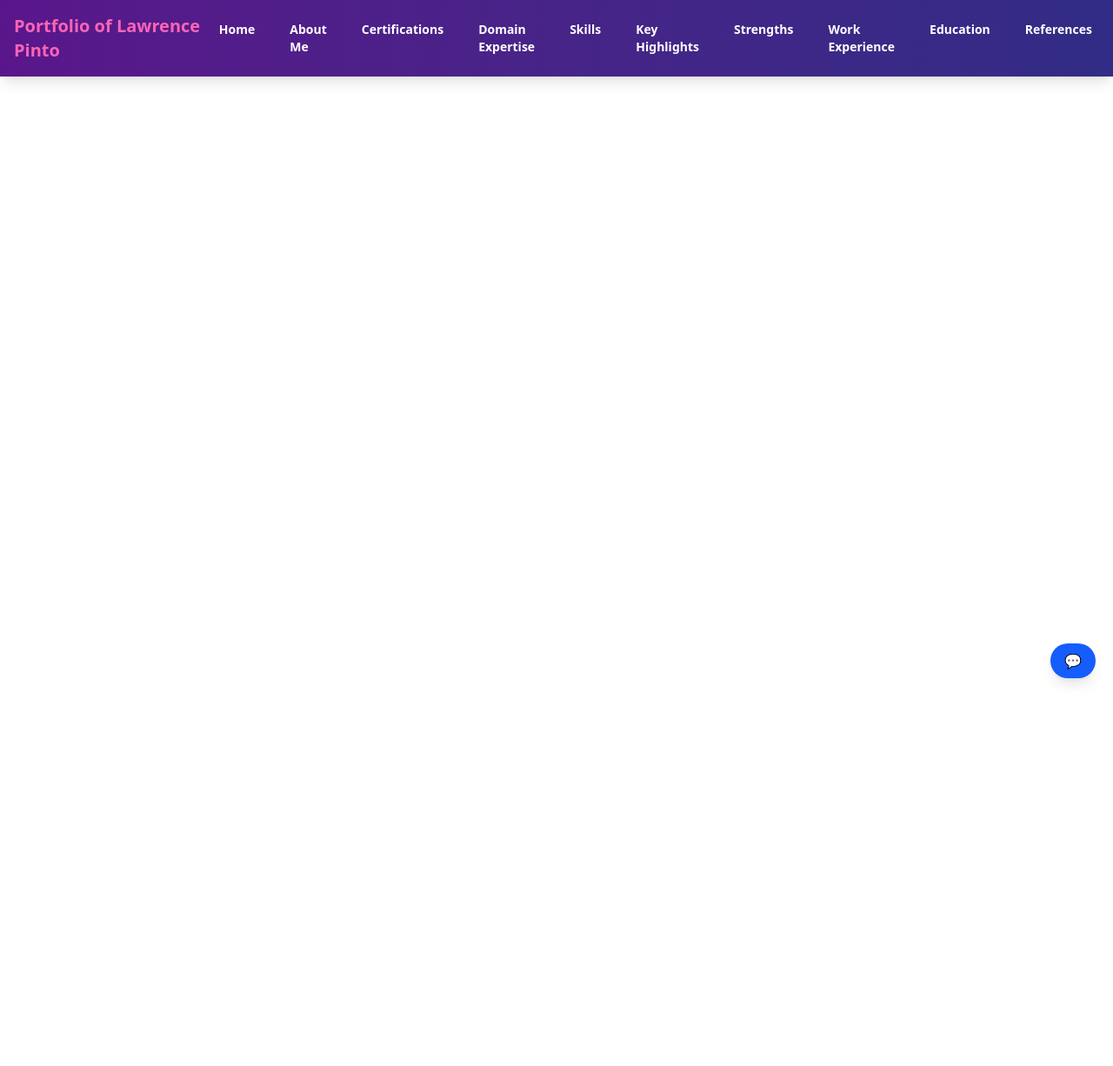
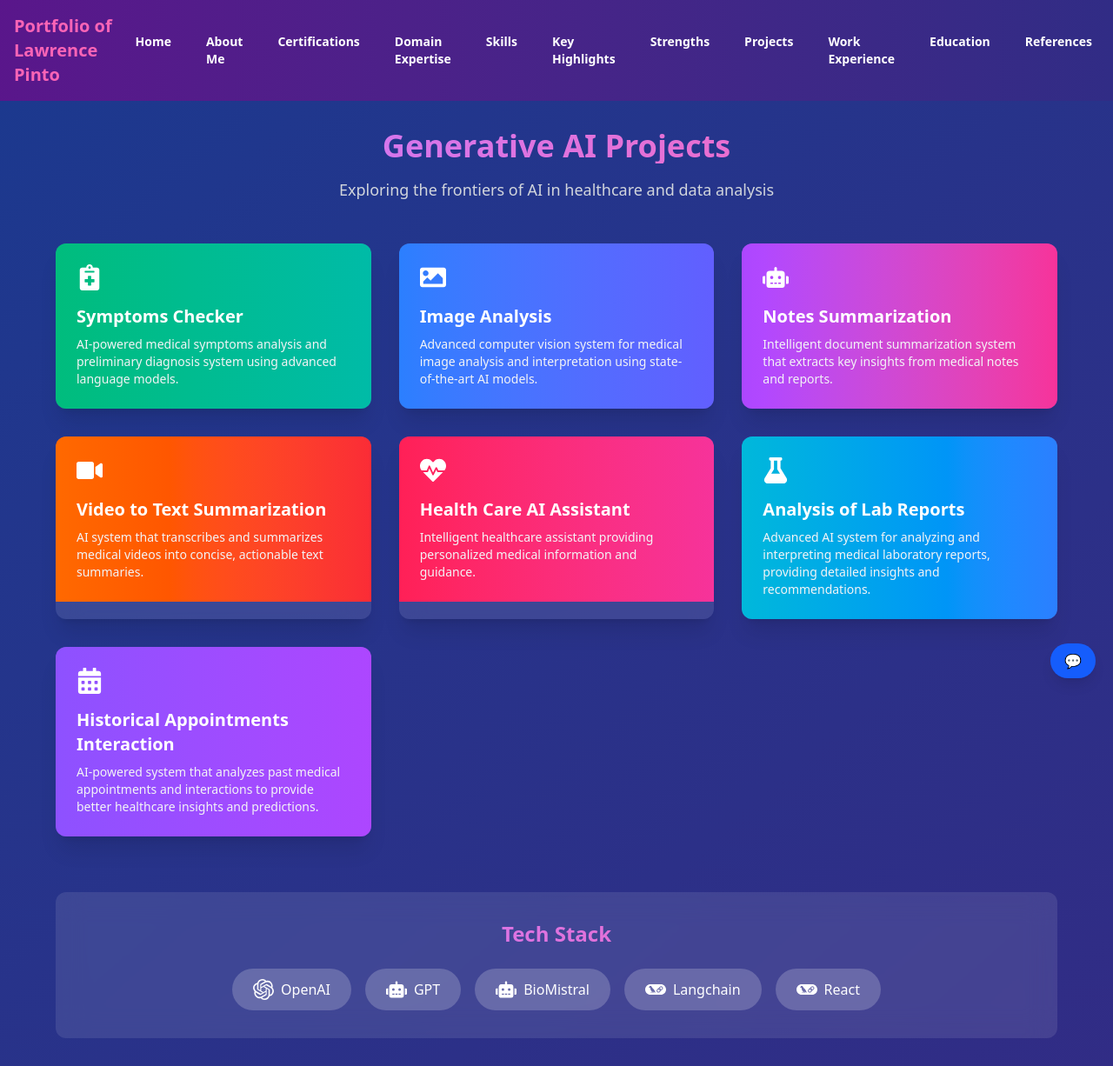
Before and after one commit to lpintoamsys/latestportfolio, a React (Vite) app: page /projects in a window 1280 px wide. Shown: the whole page at 87% size. Before the commit the page ends 800 px from the top, so only its background shows below. Built offline with nearby package versions, Linux system fonts and the light colour scheme.

Commit message:
Removed .env from tracking

```diff
--- a/src/App.jsx
+++ b/src/App.jsx
@@ -7,6 +7,7 @@ import DomainExpertise from "./pages/DomainExpertise";
 import Skills from "./pages/Skills";
 import KeyHighlights from "./pages/KeyHighlights";
 import Strenghts from "./pages/Strengths";
+import Projects from "./pages/Projects";
 import WorkExperience from "./pages/WorkExperience";
 import Educations from "./pages/Educations";
 import References from "./pages/References";
@@ -27,6 +28,7 @@ export default function App() {
           <Route path="/skills" element={<Skills />} />
           <Route path="/highlights" element={<KeyHighlights />}/>
           <Route path="/strengths" element={<Strenghts />}/>
+          <Route path="/projects" element={<Projects />} />
           <Route path="/experience" element={<WorkExperience />} />
           <Route path="/education" element={<Educations />} />
           <Route path="/references" element={<References />} />
--- a/src/components/Navbar.jsx
+++ b/src/components/Navbar.jsx
@@ -127,6 +127,20 @@ export default function Navbar() {
               Strengths
             </NavLink>
           </li>
+
+          <li>
+            <NavLink
+              to="/projects"
+              className={({ isActive }) =>
+                `block lg:inline-block text-white hover:text-pink-400 transition-colors p-2 ${
+                  isActive ? "text-pink-400 font-bold" : ""
+                }`
+              }
+            >
+              Projects
+            </NavLink>
+          </li>
+
           <li>
             <NavLink
               to="/experience"
--- /dev/null
+++ b/src/pages/Projects.jsx
@@ -0,0 +1,143 @@
+import React from 'react';
+import { motion } from 'framer-motion';
+import { FaRobot, FaImage, FaNotesMedical, FaVideo, FaHeartbeat, FaFlask, FaCalendarAlt } from 'react-icons/fa';
+import { SiOpenai, SiLangchain } from 'react-icons/si';
+
+const containerVariants = {
+  hidden: { opacity: 0 },
+  visible: {
+    opacity: 1,
+    transition: {
+      staggerChildren: 0.2,
+    },
+  },
+};
+
+const itemVariants = {
+  hidden: { opacity: 0, y: 20 },
+  visible: { opacity: 1, y: 0 },
+};
+
+const projects = [
+  {
+    title: 'Symptoms Checker',
+    description: 'AI-powered medical symptoms analysis and preliminary diagnosis system using advanced language models.',
+    icon: FaNotesMedical,
+    color: 'from-emerald-500 to-teal-500',
+  },
+  {
+    title: 'Image Analysis',
+    description: 'Advanced computer vision system for medical image analysis and interpretation using state-of-the-art AI models.',
+    icon: FaImage,
+    color: 'from-blue-500 to-indigo-500',
+  },
+  {
+    title: 'Notes Summarization',
+    description: 'Intelligent document summarization system that extracts key insights from medical notes and reports.',
+    icon: FaRobot,
+    color: 'from-purple-500 to-pink-500',
+  },
+  {
+    title: 'Video to Text Summarization',
+    description: 'AI system that transcribes and summarizes medical videos into concise, actionable text summaries.',
+    icon: FaVideo,
+    color: 'from-orange-500 to-red-500',
+  },
+  {
+    title: 'Health Care AI Assistant',
+    description: 'Intelligent healthcare assistant providing personalized medical information and guidance.',
+    icon: FaHeartbeat,
+    color: 'from-rose-500 to-pink-500',
+  },
+  {
+    title: 'Analysis of Lab Reports',
+    description: 'Advanced AI system for analyzing and interpreting medical laboratory reports, providing detailed insights and recommendations.',
+    icon: FaFlask,
+    color: 'from-cyan-500 to-blue-500',
+  },
+  {
+    title: 'Historical Appointments Interaction',
+    description: 'AI-powered system that analyzes past medical appointments and interactions to provide better healthcare insights and predictions.',
+    icon: FaCalendarAlt,
+    color: 'from-violet-500 to-purple-500',
+  },
+];
+
+export default function Projects() {
+  return (
+    <div className="min-h-screen bg-gradient-to-br from-blue-900 to-indigo-900 text-white p-8">
+      <motion.div
+        className="max-w-6xl mx-auto"
+        variants={containerVariants}
+        initial="hidden"
+        animate="visible"
+      >
+        {/* Header */}
+        <motion.div
+          className="text-center mb-12"
+          variants={itemVariants}
+        >
+          <h1 className="text-4xl font-bold bg-clip-text text-transparent bg-gradient-to-r from-purple-400 to-pink-400 mb-4">
+            Generative AI Projects
+          </h1>
+          <p className="text-gray-300 text-lg">
+            Exploring the frontiers of AI in healthcare and data analysis
+          </p>
+        </motion.div>
+
+        {/* Projects Grid */}
+        <motion.div className="grid grid-cols-1 md:grid-cols-2 lg:grid-cols-3 gap-8">
+          {projects.map((project, index) => (
+            <motion.div
+              key={index}
+              variants={itemVariants}
+              whileHover={{ scale: 1.02 }}
+              className="bg-white/10 backdrop-blur-lg rounded-xl overflow-hidden shadow-xl hover:shadow-2xl transition-all duration-300"
+            >
+              <div className={`bg-gradient-to-r ${project.color} p-6`}>
+                <project.icon className="text-white text-3xl mb-4" />
+                <h3 className="text-xl font-semibold mb-2">{project.title}</h3>
+                <p className="text-gray-100 text-sm">
+                  {project.description}
+                </p>
+              </div>
+            </motion.div>
+          ))}
+        </motion.div>
+
+        {/* Tech Stack Section */}
+        <motion.div
+          variants={itemVariants}
+          className="mt-16 bg-white/10 backdrop-blur-lg rounded-xl p-8"
+        >
+          <h2 className="text-2xl font-bold mb-6 text-center bg-clip-text text-transparent bg-gradient-to-r from-purple-400 to-pink-400">
+            Tech Stack
+          </h2>
+          <div className="flex flex-wrap justify-center gap-4">
+            <div className="flex items-center space-x-2 bg-white/20 rounded-full px-6 py-3">
+              <SiOpenai className="text-2xl" />
+              <span>OpenAI</span>
+            </div>
+            <div className="flex items-center space-x-2 bg-white/20 rounded-full px-6 py-3">
+              <FaRobot className="text-2xl" />
+              <span>GPT</span>
+            </div>
+            <div className="flex items-center space-x-2 bg-white/20 rounded-full px-6 py-3">
+              <FaRobot className="text-2xl" />
+              <span>BioMistral</span>
+            </div>
+            <div className="flex items-center space-x-2 bg-white/20 rounded-full px-6 py-3">
+              <SiLangchain className="text-2xl" />
+              <span>Langchain</span>
+            </div>
+            <div className="flex items-center space-x-2 bg-white/20 rounded-full px-6 py-3">
+              <SiLangchain className="text-2xl" />
+              <span>React</span>
+            </div>
+
+          </div>
+        </motion.div>
+      </motion.div>
+    </div>
+  );
+}
```
